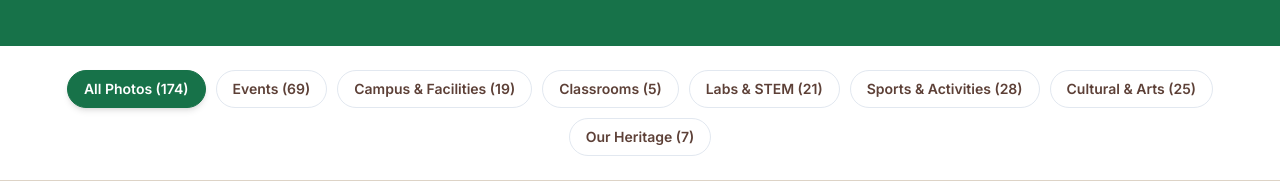
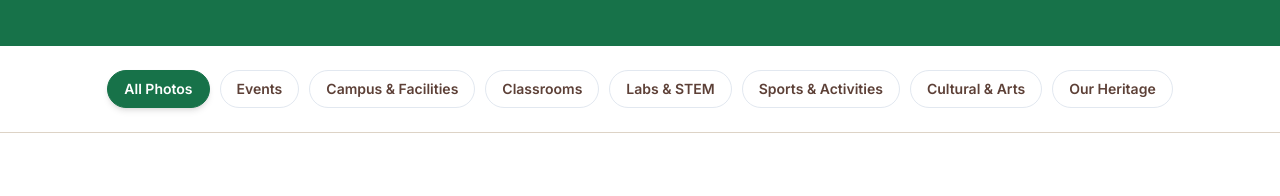
Before and after one commit to ROI-1213/sjrps_public_school_rajajinagar, a React (Vite) app: page /gallery/photos in a window 1280 px wide. Shown: the part 366-562 px from the top of the page. Built offline with nearby package versions, Linux system fonts and the light colour scheme; no server answers.

Commit message:
Remove count numbers from Photo Gallery filter buttons

```diff
--- a/src/data/galleryPhotos.ts
+++ b/src/data/galleryPhotos.ts
@@ -15,14 +15,14 @@ export interface GalleryPhotoItem {
 }
 
 export const galleryFilterTabs = [
-  { id: "all", label: "All Photos (174)" },
-  { id: "events", label: "Events (69)" },
-  { id: "campus", label: "Campus & Facilities (19)" },
-  { id: "classroom", label: "Classrooms (5)" },
-  { id: "labs", label: "Labs & STEM (21)" },
-  { id: "sports", label: "Sports & Activities (28)" },
-  { id: "cultural", label: "Cultural & Arts (25)" },
-  { id: "heritage", label: "Our Heritage (7)" },
+  { id: "all", label: "All Photos" },
+  { id: "events", label: "Events" },
+  { id: "campus", label: "Campus & Facilities" },
+  { id: "classroom", label: "Classrooms" },
+  { id: "labs", label: "Labs & STEM" },
+  { id: "sports", label: "Sports & Activities" },
+  { id: "cultural", label: "Cultural & Arts" },
+  { id: "heritage", label: "Our Heritage" },
 ];
 
 export const allSchoolPhotos: GalleryPhotoItem[] = [
--- a/src/pages/gallery/PhotoGallery.tsx
+++ b/src/pages/gallery/PhotoGallery.tsx
@@ -61,7 +61,7 @@ const PhotoGallery = () => {
     if (adminPhotos && adminPhotos.length > 0) {
       const categories = Array.from(new Set(adminPhotos.map((p) => p.category)));
       return [
-        { id: "all", label: `All Photos (${adminPhotos.length})` },
+        { id: "all", label: "All Photos" },
         ...categories.map((c) => ({
           id: c,
           label: c.replace(/-/g, " ").replace(/\b\w/g, (char) => char.toUpperCase()),
```
